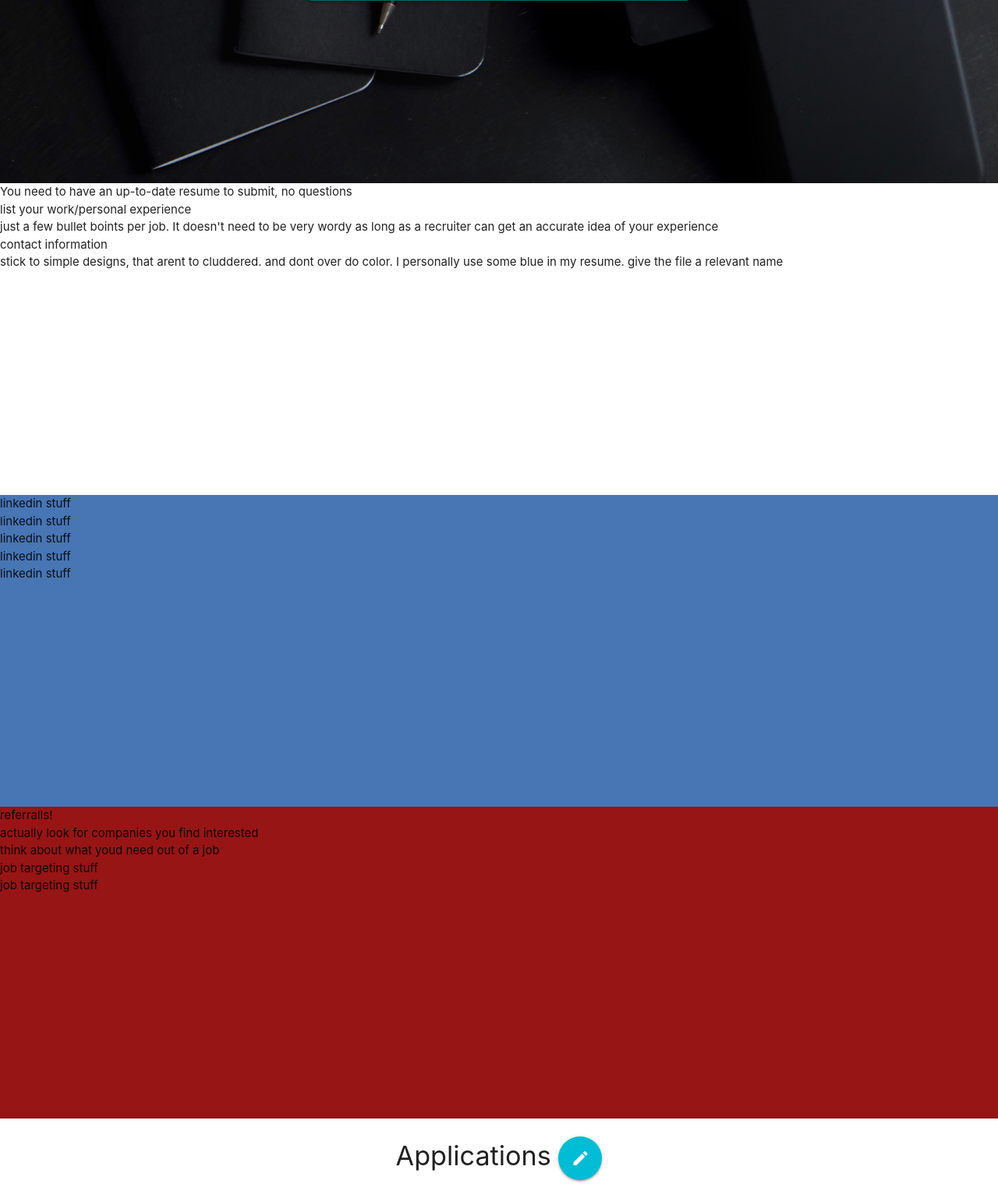
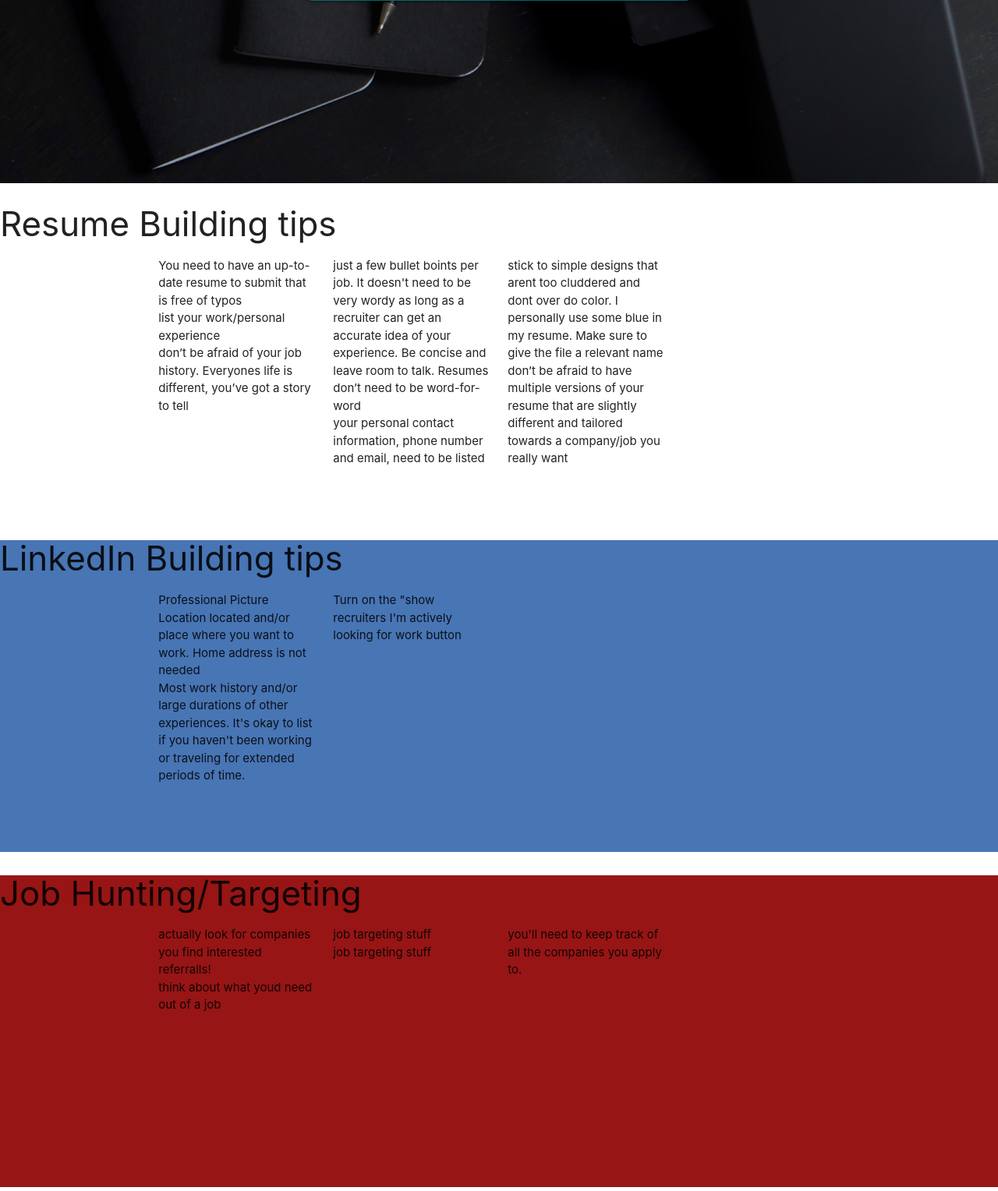
Before and after one commit to brentmwarren/Job-Hunt-Toolkit, a Django app: page / in a window 1280 px wide. Shown: the part 565-2093 px from the top of the page at 78% size. Run offline with Django 3.2, Linux system fonts and the light colour scheme; the visitor is signed in with stand-in values (Sample User, id 1); data that the repository does not hold is empty.

Commit message:
rows and columns added to resume/linked/job targeting

```diff
--- a/job_hunt_toolkit/static/css/main.css
+++ b/job_hunt_toolkit/static/css/main.css
@@ -216,6 +216,10 @@ nav{
   text-align: center;
 }
 
+#app-show-page{
+  background: green;
+}
+
 table{
   margin: auto;
   text-align: center;
--- a/job_hunt_toolkit/templates/application_list.html
+++ b/job_hunt_toolkit/templates/application_list.html
@@ -27,31 +27,78 @@
 
 <section class="page" id="resume-page">
     <div>
-        <p>You need to have an up-to-date resume to submit, no questions <p>
+        <h3>Resume Building tips</h3>
+        <div class="container">
+            <div class="row">
+                <div class="col s3">
+                    <p>You need to have an up-to-date resume to submit that is free of typos<p>
                     <p>list your work/personal experience</p>
-        <p>just a few bullet boints per job. It doesn't need to be very wordy as long as a recruiter can get an accurate idea of your experience</p>
-        <p>contact information </p>
-        <p>stick to simple designs, that arent to cluddered. and dont over do color. I personally use some blue in my resume. give the file a relevant name</p>
+                    <p>don’t be afraid of your job history. Everyones life is different, you’ve got a story to tell</p>
+                </div>
+
+                <div class="col s3">
+                    <p>just a few bullet boints per job. It doesn't need to be very wordy as long as a recruiter can get an accurate idea of your experience. Be concise and leave room to talk. Resumes don’t need to be word-for-word</p>
+                    <p>your personal contact information, phone number and email, need to be listed</p>
+                </div>
+
+                <div class="col s3">
+                    <p>stick to simple designs that arent too cluddered and dont over do color. I personally use some blue in my resume. Make sure to give the file a relevant name</p>
+                    <p>don’t be afraid to have multiple versions of your resume that are slightly different and tailored towards a company/job you really want</p>
+                </div>
+            </div>
+        </div>
     </div>
 </section>
 
 <section class="page" id="linkedin-page">
         <div>
-        <p>linkedin stuff</p>
-        <p>linkedin stuff</p>
-        <p>linkedin stuff</p>
-        <p>linkedin stuff</p>
-        <p>linkedin stuff</p>
+            <h3>LinkedIn Building tips</h3>
+            <div class="container">
+                <div class="row">
+                    <div class="col s3">
+                        <p>Professional Picture <p>
+                        <p>Location located and/or place where you want to work. Home address is not needed </p>
+                        <p>Most work history and/or large durations of other experiences. It's okay to list if you haven't been working or traveling for extended periods of time.</p>
+                    </div>
+
+                    <div class="col s3">
+                        <p>Turn on the "show recruiters I'm actively looking for work button</p>
+                    </div>
+
+                    <div class="col s3">
+
+                    </div>
+                </div>
+            </div>
         </div>
 </section>
 
 <section class="page" id="targeting-page">
+        <div>
+            <h3>Job Hunting/Targeting</h3>
+                <div class="container">
+                    <div class="row">
+                        <div class="col s3">
+                            <p>actually look for companies you find interested <p>
                             <p>referralls!</p>
-        <p>actually look for companies you find interested</p>
                             <p>think about what youd need out of a job</p>
+                        </div>
+
+                        <div class="col s3">
                                 <p>job targeting stuff</p>
                                 <p>job targeting stuff</p>
+                        </div>
+
+                        <div class="col s3">
+                            <p>you'll need to keep track of all the companies you apply to.</p>
+                        </div>
+                    </div>
+                </div>
+        </div>
 </section>
+
+
+
 
 <section class="page" id="application-page">
     <div class="app-page">
```
Also changed, not shown: job_hunt_toolkit/templates/application_detail.html (+18 -19 lines). Lines whose indentation alone changed are shown as unchanged.
